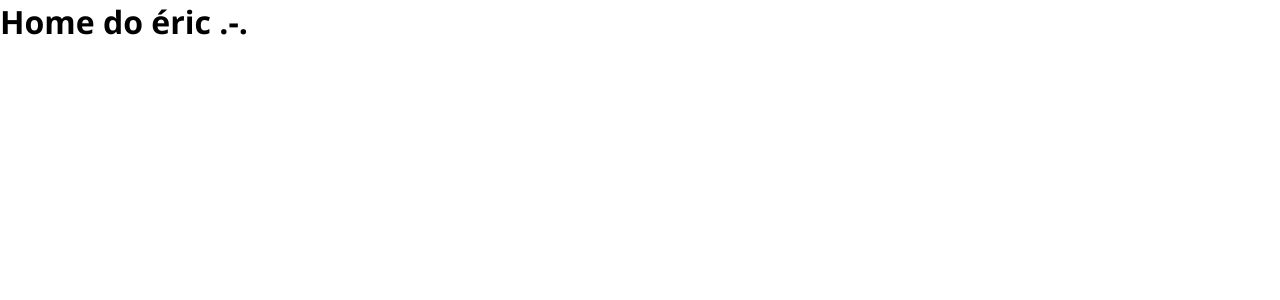
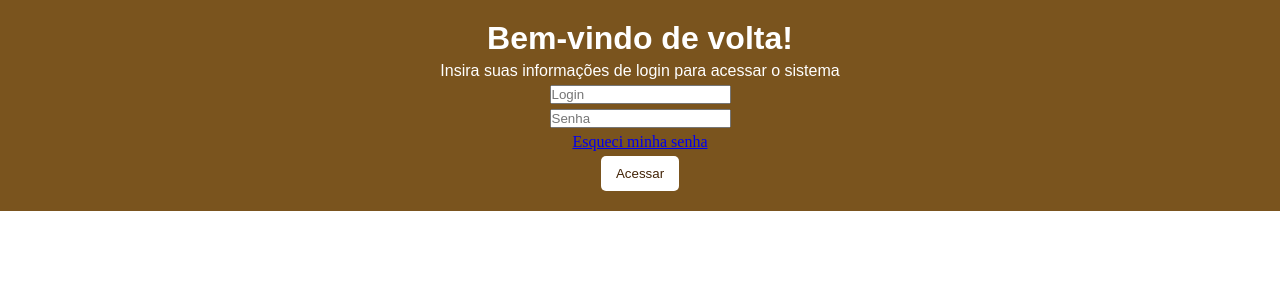
Before and after one commit to EricDagostim/poo, a Next.js app: page / in a window 1280 px wide. Shown: the top 300 px of the page. Built offline with nearby package versions, Linux system fonts and the light colour scheme.

Commit message:
page login and remember password

```diff
--- a/src/pages/index.js
+++ b/src/pages/index.js
@@ -1,6 +1,34 @@
+import { Html } from 'next/document'
+import Head from 'next/head'
+import Image from 'next/image'
+import Link from 'next/link'
 
-function Home(){
-    return <div className="title">Home do éric .-.</div>
+
+export default function Home() {
+    return(
+
+        <html lang='pt-br'>
+            <Head>
+                <title>Login sistema</title>
+            </Head>
+
+            <body>
+               <div>
+                   <div className='panel'>
+                       <h1 className='title'>Bem-vindo de volta!</h1>
+                       <h2 className='sub-title'>Insira suas informações de login para acessar o sistema</h2>
+                       <input type="text" placeholder='Login'></input>
+                       <input type="password" placeholder='Senha'></input>
+
+                       <Link href='/not-remember-password'>Esqueci minha senha</Link>
+                       <button className='btn-action'>Acessar</button>
+                   </div>
+               </div>
+            </body>
+
+        </html>
+
+
+
+    )
 }
-
-export default Home
--- a/src/style.css
+++ b/src/style.css
@@ -5,7 +5,33 @@
 }
 
 .title{
-    font-family:'Segoe UI', Tahoma, Geneva, Verdana, sans-serif;
-    font-weight: 900;
+    font-family:Arial, Helvetica, sans-serif;
+    font-weight: 800;
     font-size: 2rem;
+    color: #ffffff;
 }
+
+.sub-title{
+    font-family:Arial, Helvetica, sans-serif;
+    font-weight: 400;
+    font-size: 1rem;
+    color: #ffffff;
+}
+
+.panel{
+    background-color: #7a541e;
+    padding: 20px 40px;
+    display: flex;
+    flex-direction: column;
+    align-items: center;
+    gap: 5px;
+
+}
+
+.btn-action{
+    padding: 10px 15px;
+    background-color:  #fff;
+    border-radius: 5px;
+    border: none;
+    color: rgb(66, 35, 6);
+}
```
Also changed, not shown: src/pages/not-remember-password.js (added, +34 -0 lines), src/pages/test.html (added, +12 -0 lines).
